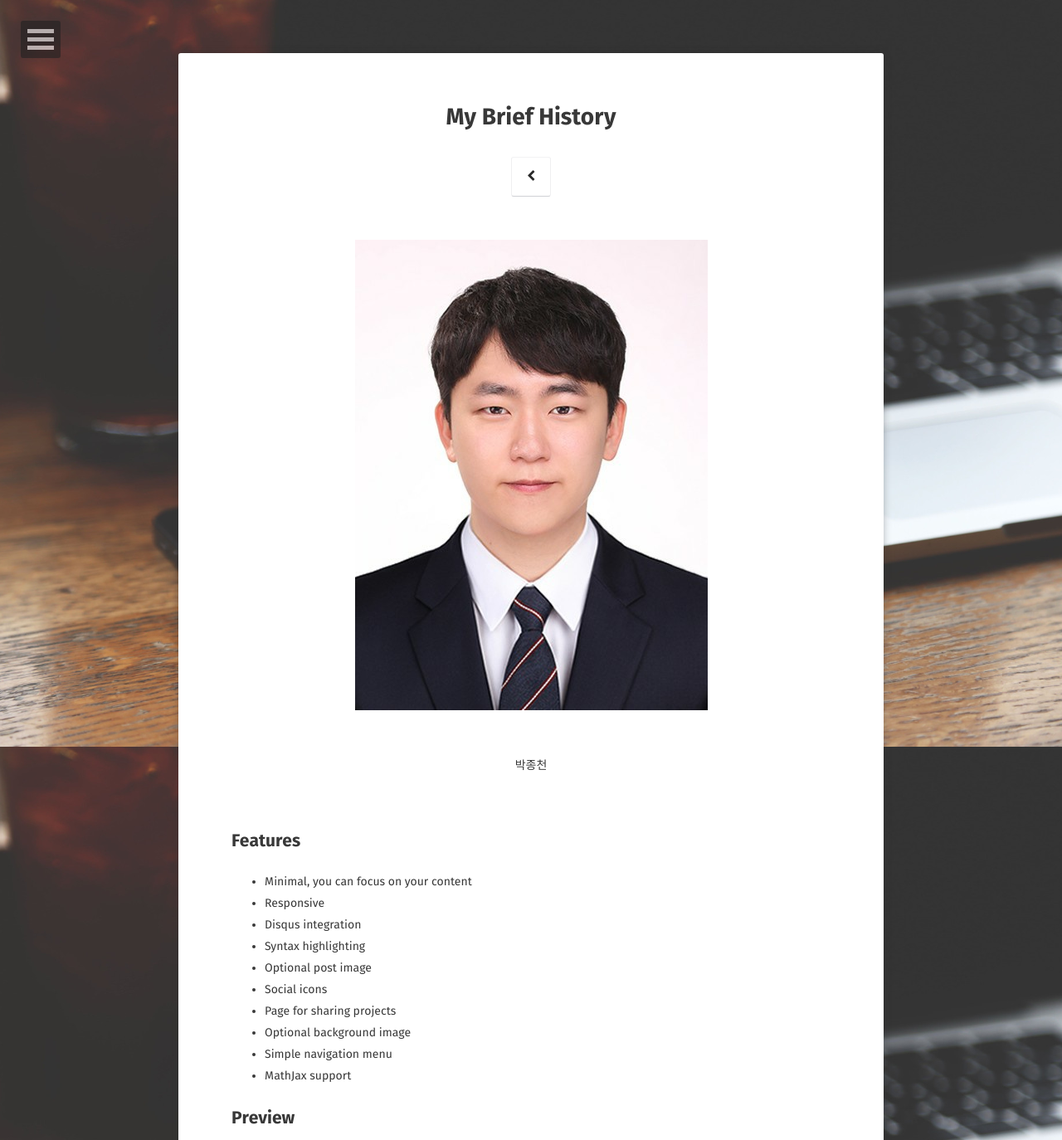
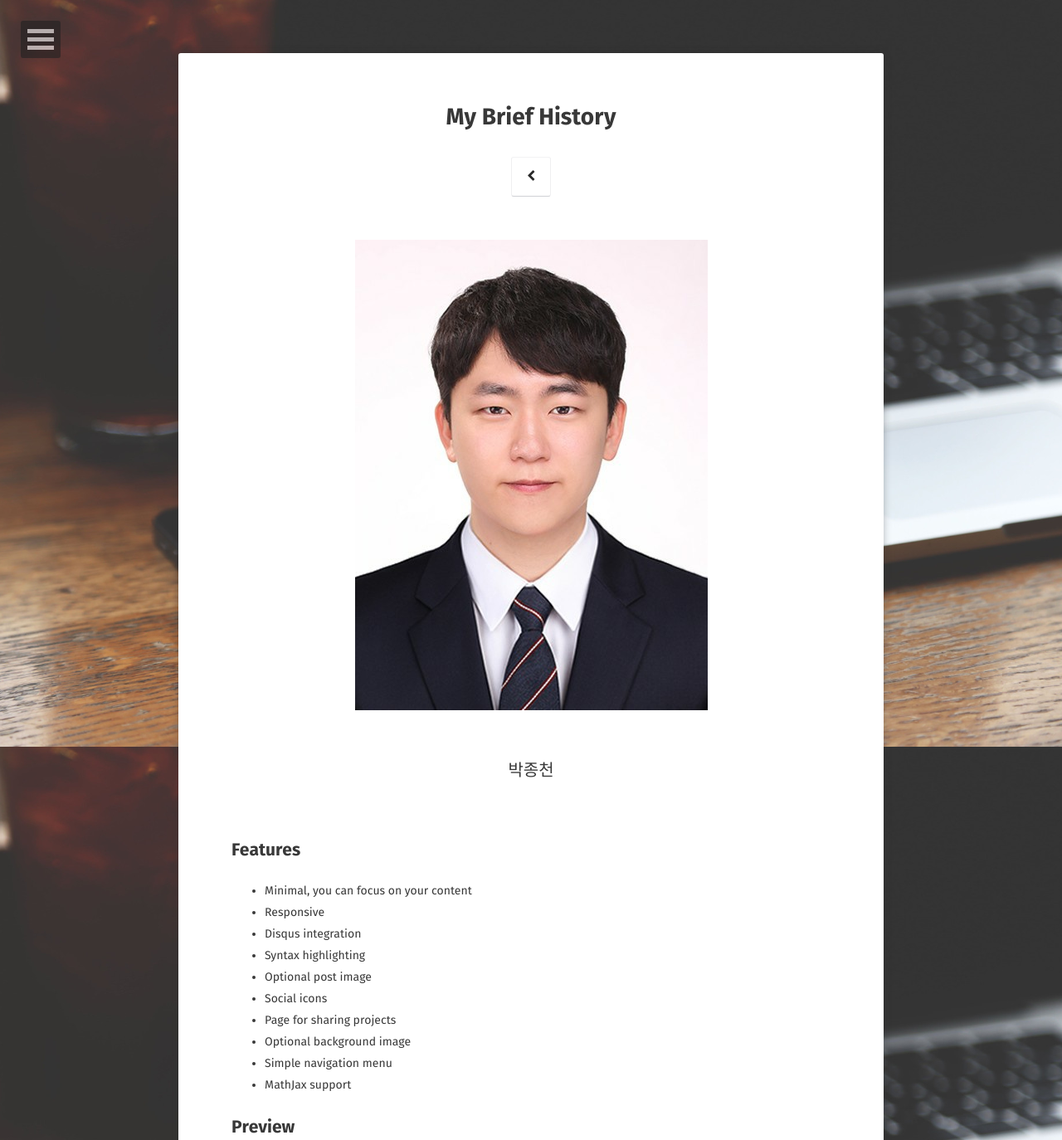
Before and after one commit to JongCheon-Park/JongCheon-Park.github.io, a Jekyll site: the page built from about/index.md, in a window 1280 px wide. Shown: the top 1374 px of the page at 83% size. Built offline with Jekyll 4.4.1, drawn with Linux system fonts in a browser that asks for light colours; some web fonts are replaced; grey boxes are pictures that could not be loaded.

Commit message:
Update index.md

```diff
--- a/about/index.md
+++ b/about/index.md
@@ -7,7 +7,7 @@ comments: false
 ---
 
 <p align="center"><img src="/assets/img/selfie.jpg" width="300"></p><br>
-<p align="center">박종천</p><br>
+<p align="center"><span style='font-size: 20px'>박종천</span></p><br>
 ## Features
 * Minimal, you can focus on your content
 * Responsive
```
